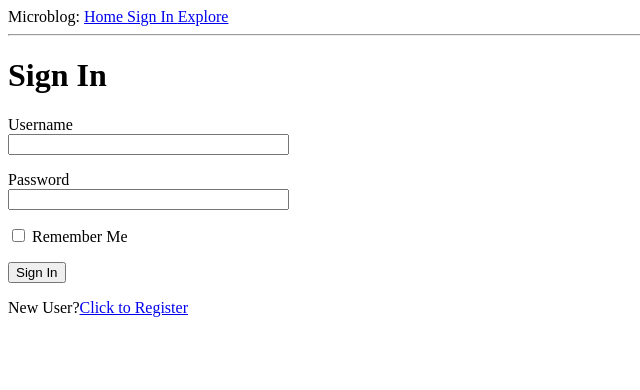
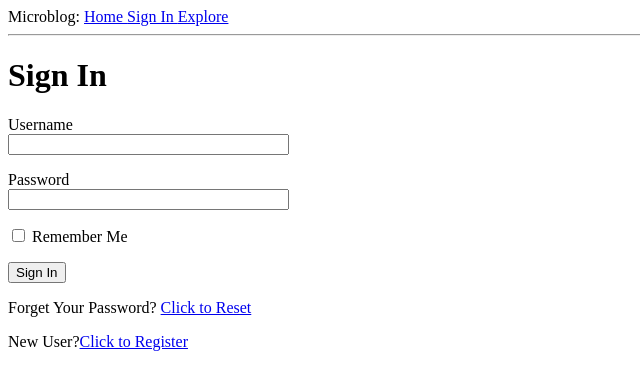
Before and after one commit to Exoutia/microblog, a Flask app: page /login in a window 1280 px wide. Shown: the top 390 px of the page, without its empty margins (0-640 px from the left). Run offline with Flask 2, Linux system fonts and the light colour scheme; some libraries are stand-ins or nearby versions.

Commit message:
adding the option for passoword reset.

```diff
--- a/app/templates/login.html
+++ b/app/templates/login.html
@@ -23,5 +23,9 @@
         </p>
         <p>{{ form.submit() }}</p>
     </form>
+    <p>
+        Forget Your Password?
+        <a href="{{ url_for('reset_password_request') }}">Click to Reset</a>
+    </p>
     <p>New User?<a href="{{ url_for('register') }}">Click to Register</a></p>
 {% endblock content %}
```
